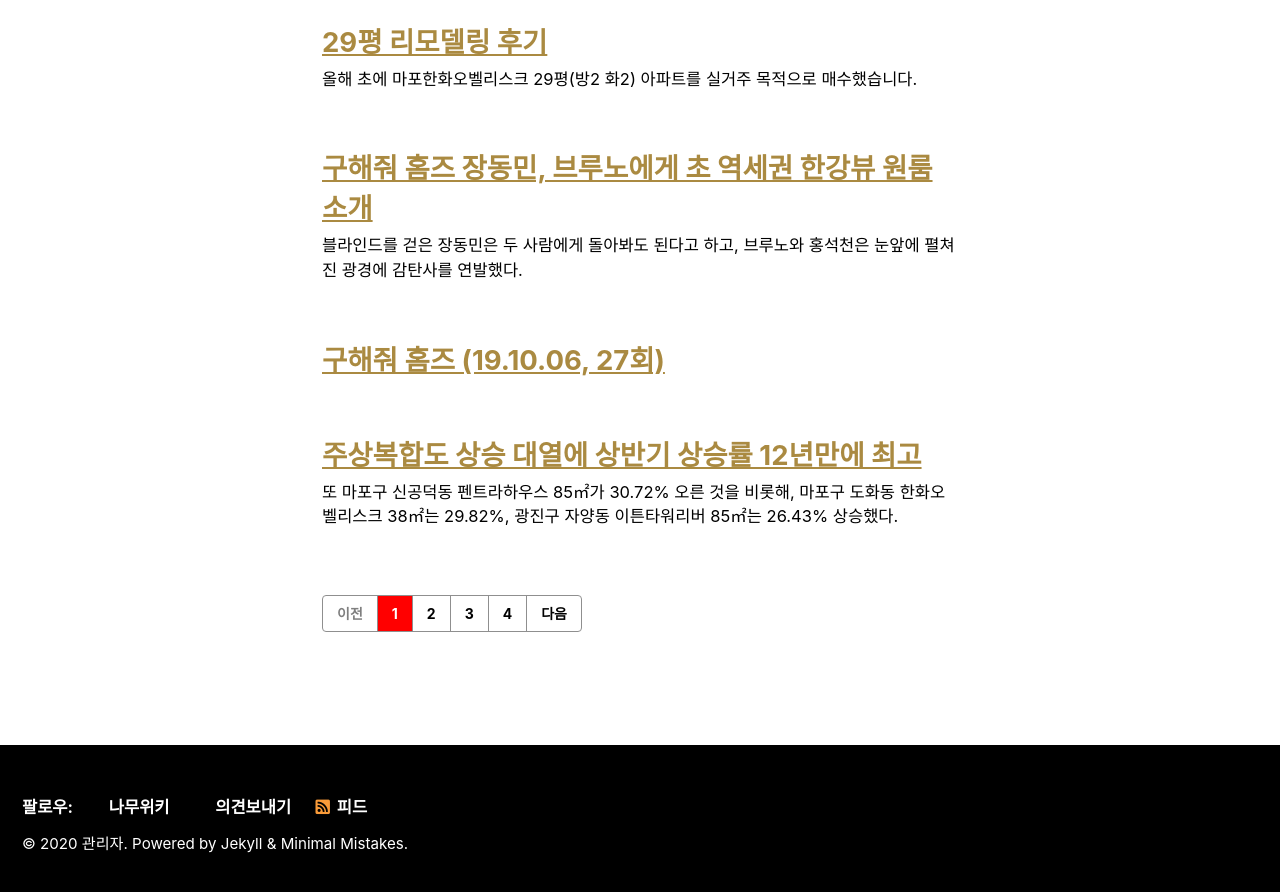
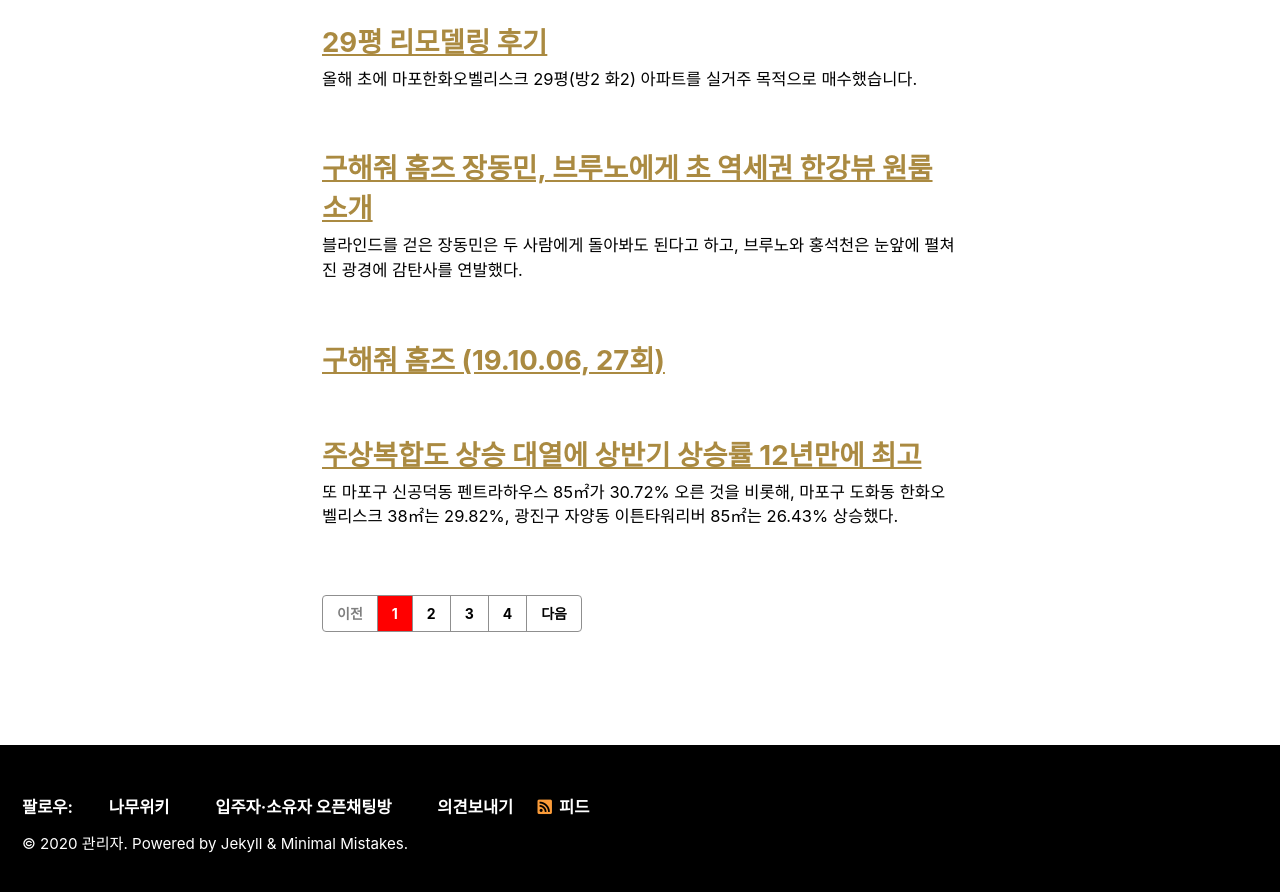
Before and after one commit to mapoobelisk/mapoobelisk.github.io, a Jekyll site: the page built from index.html, in a window 1280 px wide and 900 px high, scrolled down 2885 px. Shown: the top 892 px of the window. Built offline with Jekyll 4.4.1, drawn with Linux system fonts in a browser that asks for light colours; cached includes are drawn as plain includes; the list of posts is cut into pages by our own code.

```diff
--- a/_config.yml
+++ b/_config.yml
@@ -124,6 +124,9 @@ footer:
     - label: "나무위키"
       icon: "fas fa-fw fa-link"
       url: "https://namu.wiki/w/%EB%A7%88%ED%8F%AC%20%ED%95%9C%ED%99%94%20%EC%98%A4%EB%B2%A8%EB%A6%AC%EC%8A%A4%ED%81%AC"
+    - label: "입주자·소유자 오픈채팅방"
+      icon: "fas fa-fw fa-link"
+      url: "https://open.kakao.com/o/gHbrLxAc"
     - label: "의견보내기"
       icon: "fas fa-fw fa-link"
       url: "http://naver.me/xayzaoVj"
```
